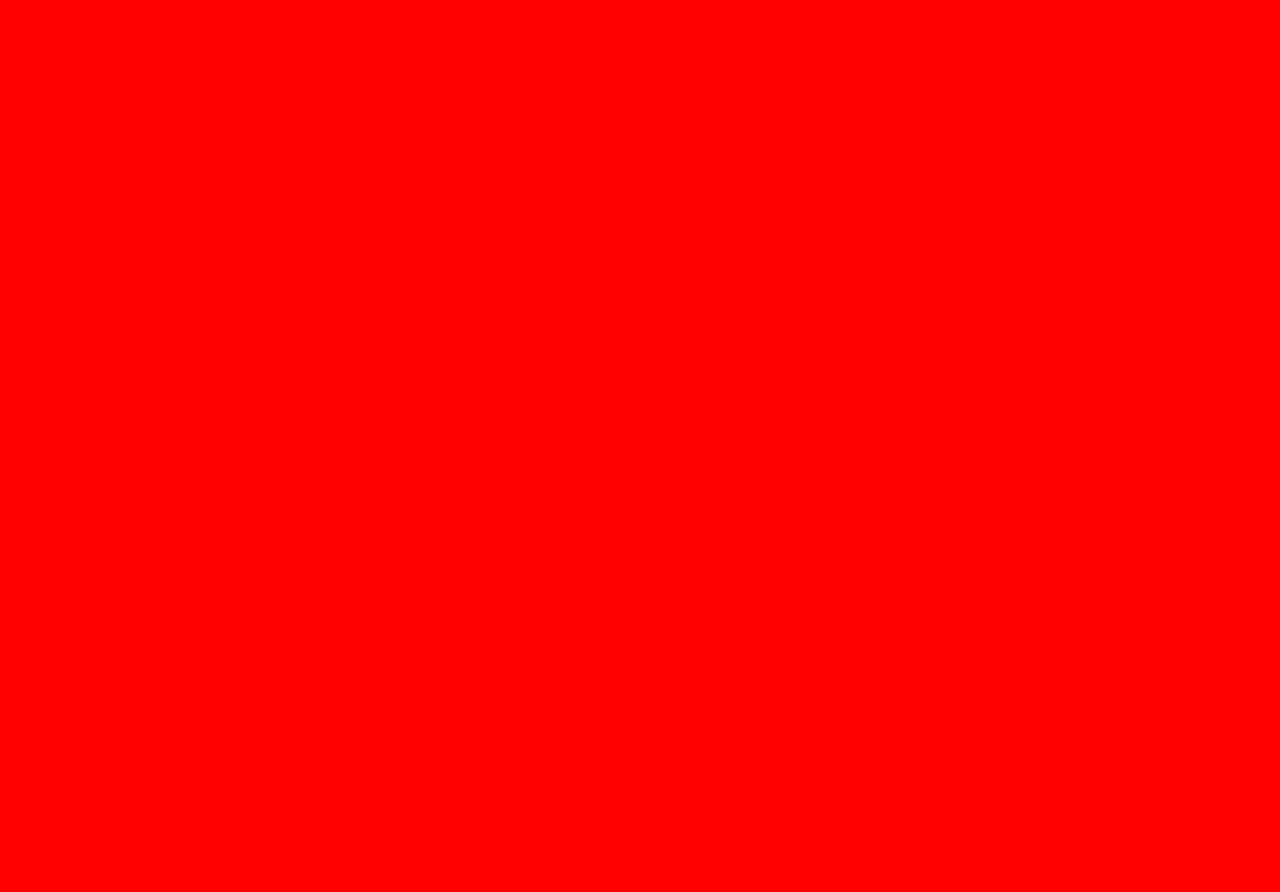
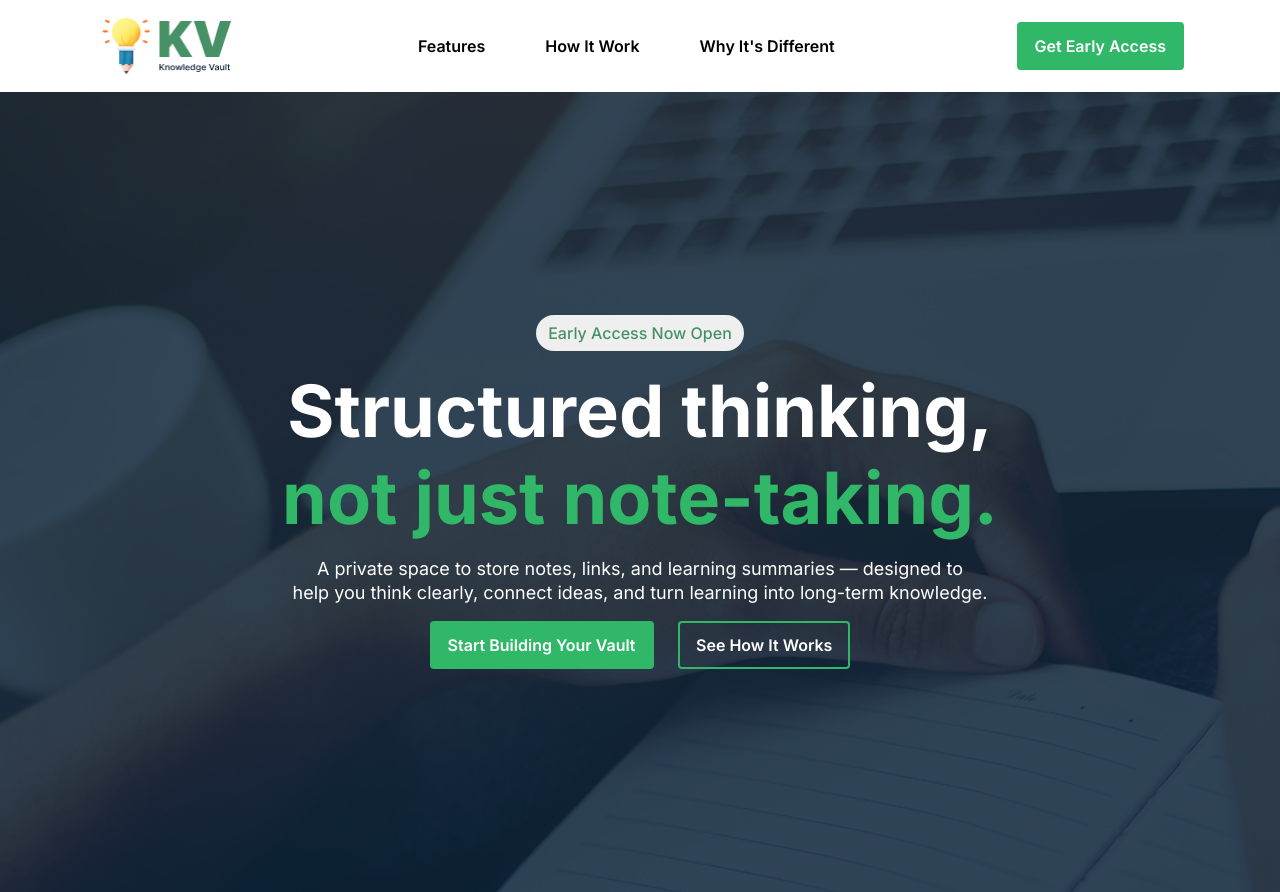
Before and after one commit to akkafi/B13-A01-Knowledge-Vault, a plain HTML site: page index.html in a window 1280 px wide. Before the commit the page ends 800 px from the top, so only its background shows below. Drawn offline with Linux system fonts and the light colour scheme.

Commit message:
added navbar and added hero section

```diff
--- a/index.html
+++ b/index.html
@@ -1,25 +1,60 @@
 <!DOCTYPE html>
 <html lang="en">
+
 <head>
     <meta charset="UTF-8">
     <meta name="viewport" content="width=device-width, initial-scale=1.0">
     <!-- CSS link -->
-     <link rel="stylesheet" href="./style.css">
+    <link rel="stylesheet" href="./style.css">
+    <!-- Google Font -->
+    <link rel="preconnect" href="https://fonts.googleapis.com">
+    <link rel="preconnect" href="https://fonts.gstatic.com" crossorigin>
+    <link
+        href="https://fonts.googleapis.com/css2?family=Inter:ital,opsz,wght@0,14..32,100..900;1,14..32,100..900&display=swap"
+        rel="stylesheet">
+
+    <title>Knowledge-Vault</title>
 </head>
+
 <body>
-    <header>
-        <nav>
 
+    <header class="header_container">
+        <nav class="nav_section container">
+            <img src="./assets/logo-navbar.png" alt="">
+            <ul>
+                <li><a href="">Features</a></li>
+                <li><a href="">How It Work</a></li>
+                <li><a href="">Why It's Different</a></li>
+            </ul>
+            <button class="all_btn">Get Early Access</button>
         </nav>
-
     </header>
 
     <main>
 
+        <!-- hero section start here -->
+        <section class="hero_parent">
+            <div class="hero_container container">
+                <!-- <div class="hero_info"> -->
+                    <button class="hero_btn">Early Access Now Open</button>
+                    <h2>Structured thinking, <br><span>not just note-taking.</span></h2>
+                    <p>
+                        A private space to store notes, links, and learning summaries — designed to <br>
+                        help you think clearly, connect ideas, and turn learning into long-term knowledge.
+                    </p>
+                    <div class="hero_section_btn">
+                        <button class="all_btn">Start Building Your Vault</button>
+                        <button class="all_btn_2">See How It Works</button>
+                    </div>
+                <!-- </div> -->
+            </div>
+        </section>
+        <!-- hero section end here -->
     </main>
 
     <footer>
 
     </footer>
 </body>
+
 </html>
--- a/style.css
+++ b/style.css
@@ -1,3 +1,136 @@
-body{
-    background-color: red;
+* {
+    margin: 0;
+    padding: 0;
+    box-sizing: border-box;
+    font-family: "Inter", sans-serif;
 }
+
+/* common class start here */
+
+.container {
+    max-width: 85%;
+    margin: 0 auto;
+}
+
+.all_btn {
+    font-weight: 600;
+    font-size: 16px;
+    padding: 12px 16px;
+    color: rgba(255, 255, 255, 1);
+    background-color: #30B868;
+    border: 2px solid #30B868;
+    border-radius: 4px;
+    cursor: pointer;
+}
+
+.all_btn:hover {
+    background-color: rgba(26, 25, 25, 0.404);
+}
+
+/* common class end here */
+
+/* header section and nav section start here */
+.header_container {
+    background-color: rgba(255, 255, 255, 1);
+}
+
+.nav_section {
+    display: flex;
+    padding: 16px 0;
+    align-items: center;
+    justify-content: space-between;
+}
+
+.nav_section img {
+    width: 140px;
+}
+
+.nav_section ul {
+    display: flex;
+    gap: 60px;
+    list-style: none;
+}
+
+.nav_section ul li a {
+    font-size: 16px;
+    text-decoration: none;
+    color: black;
+    font-weight: 600;
+}
+
+.nav_section ul li a:hover {
+    color: rgb(226, 10, 10);
+}
+
+/* header section and nav section end here */
+
+
+/* hero section start here */
+.hero_parent {
+    background: url(./assets/hero-bg.png);
+    background-repeat: no-repeat;
+    background-size: cover;
+}
+
+.hero_container {
+    text-align: center;
+    justify-content: center;
+    align-items: center;
+    display: flex;
+    flex-direction: column;
+    gap: 16px;
+    height: 100vh;
+    color: white;
+}
+
+.hero_container .hero_btn {
+    font-size: 16px;
+    font-weight: 500;
+    color: rgba(70, 145, 101, 1);
+    padding: 8px 12px;
+    border-radius: 1000px;
+    border: none;
+    cursor: pointer;
+}
+
+.hero_btn:hover {
+    background-color: rgba(70, 145, 101, 0.192);
+    color: white;
+}
+
+.hero_container h2{
+    font-size: 72px;
+}
+
+.hero_container h2 span{
+    color: #30B868;
+    font-weight: 700;
+    line-height: 84px;
+}
+
+.hero_container p{
+    font-size: 18px;
+    color: rgba(255, 255, 255, 1);
+    line-height: 24px;
+    font-weight: 400;
+}
+
+.hero_section_btn .all_btn {
+    margin-right: 20px;
+}
+
+.hero_section_btn .all_btn_2 {
+    font-weight: 600;
+    font-size: 16px;
+    padding: 12px 16px;
+    color: rgba(255, 255, 255, 1);
+    border: 2px solid #30B868;
+    background-color: rgba(255, 222, 173, 0);
+    border-radius: 4px;
+    cursor: pointer;
+}
+.hero_section_btn .all_btn_2:hover{
+    background-color: rgba(255, 255, 255, 0.144);
+}
+
+/* hero section end here */
```
